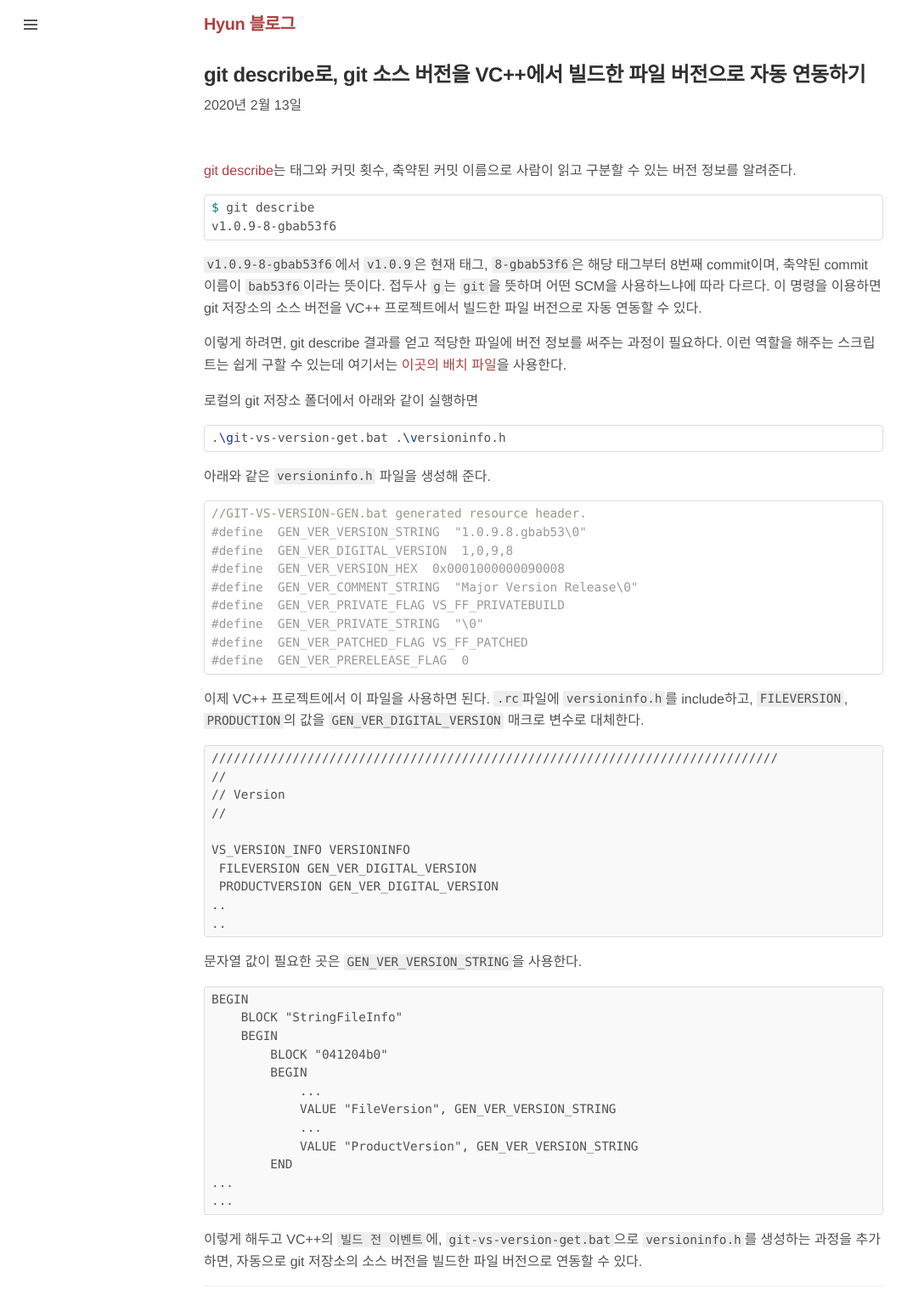
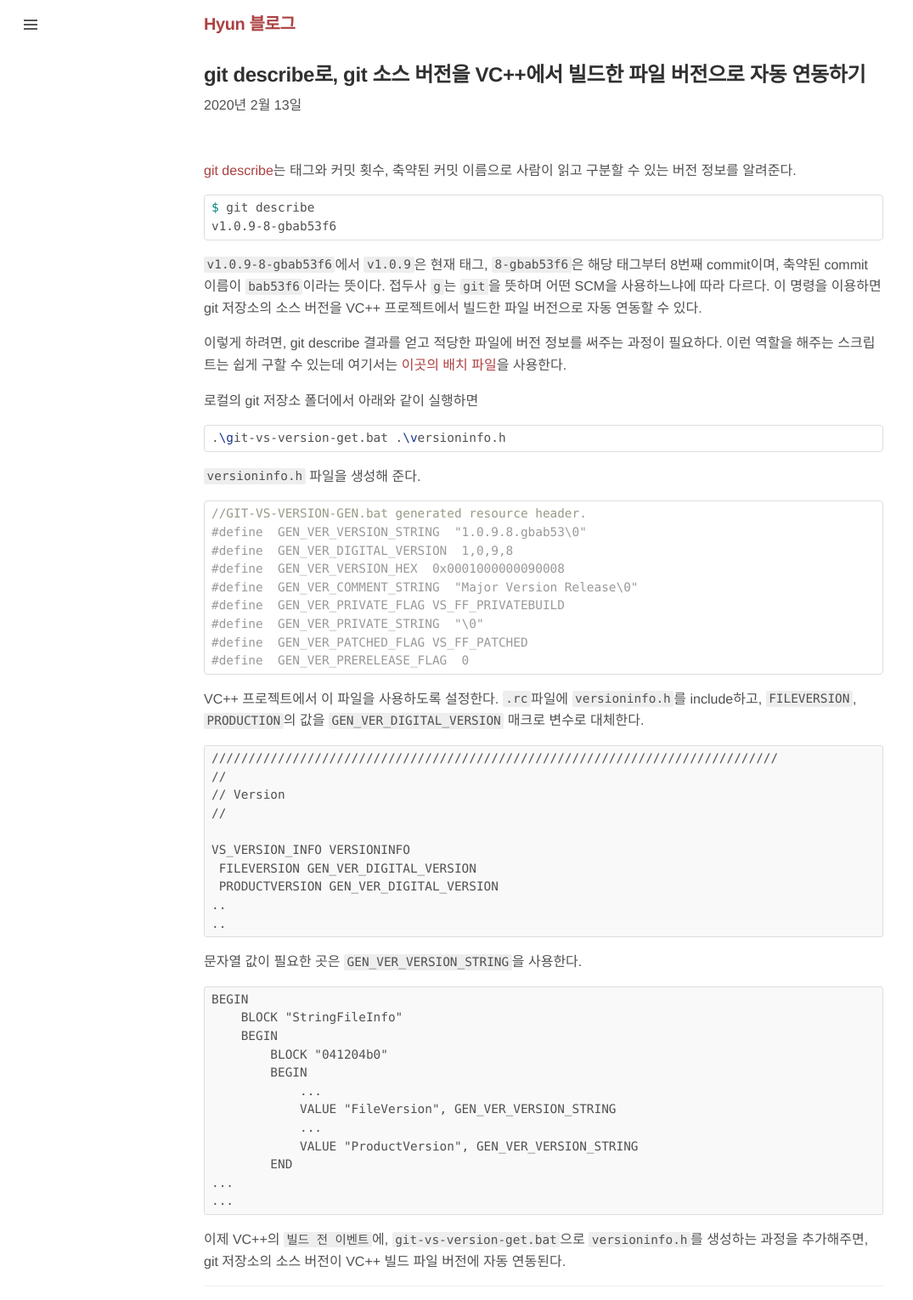
Before and after one commit to surinkim/surinkim.github.io, a Jekyll site: the page built from _posts/2020-02-13-git_describe_vc_file_sync.md, in a window 1280 px wide. Shown: the whole page at 85% size, without its empty margins (0-1075 px from the left). Built offline with Jekyll 4.4.1, drawn with Linux system fonts in a browser that asks for light colours; comment, search, counter and statistics services are not loaded.

Commit message:
:bell: Udpate git_describe_vc_file_sync.md

````diff
--- a/_posts/2020-02-13-git_describe_vc_file_sync.md
+++ b/_posts/2020-02-13-git_describe_vc_file_sync.md
@@ -18,7 +18,7 @@ v1.0.9-8-gbab53f6
 ```bash
 .\git-vs-version-get.bat .\versioninfo.h
 ```
-아래와 같은 `versioninfo.h` 파일을 생성해 준다.
+`versioninfo.h` 파일을 생성해 준다.
 ```c++
 //GIT-VS-VERSION-GEN.bat generated resource header.
 #define  GEN_VER_VERSION_STRING  "1.0.9.8.gbab53\0"
@@ -31,7 +31,7 @@ v1.0.9-8-gbab53f6
 #define  GEN_VER_PRERELEASE_FLAG  0
 ```
 
-이제 VC++ 프로젝트에서 이 파일을 사용하면 된다.
+VC++ 프로젝트에서 이 파일을 사용하도록 설정한다.
 `.rc`파일에 `versioninfo.h`를 include하고, `FILEVERSION`, `PRODUCTION`의 값을 `GEN_VER_DIGITAL_VERSION` 매크로 변수로 대체한다.
 ```rc
 /////////////////////////////////////////////////////////////////////////////
@@ -60,4 +60,4 @@ BEGIN
 ...
 ...
 ```
-이렇게 해두고 VC++의 `빌드 전 이벤트`에, `git-vs-version-get.bat`으로 `versioninfo.h`를 생성하는 과정을 추가하면, 자동으로 git 저장소의 소스 버전을 빌드한 파일 버전으로 연동할 수 있다.
+이제 VC++의 `빌드 전 이벤트`에, `git-vs-version-get.bat`으로 `versioninfo.h`를 생성하는 과정을 추가해주면, git 저장소의 소스 버전이 VC++ 빌드 파일 버전에 자동 연동된다.
````
